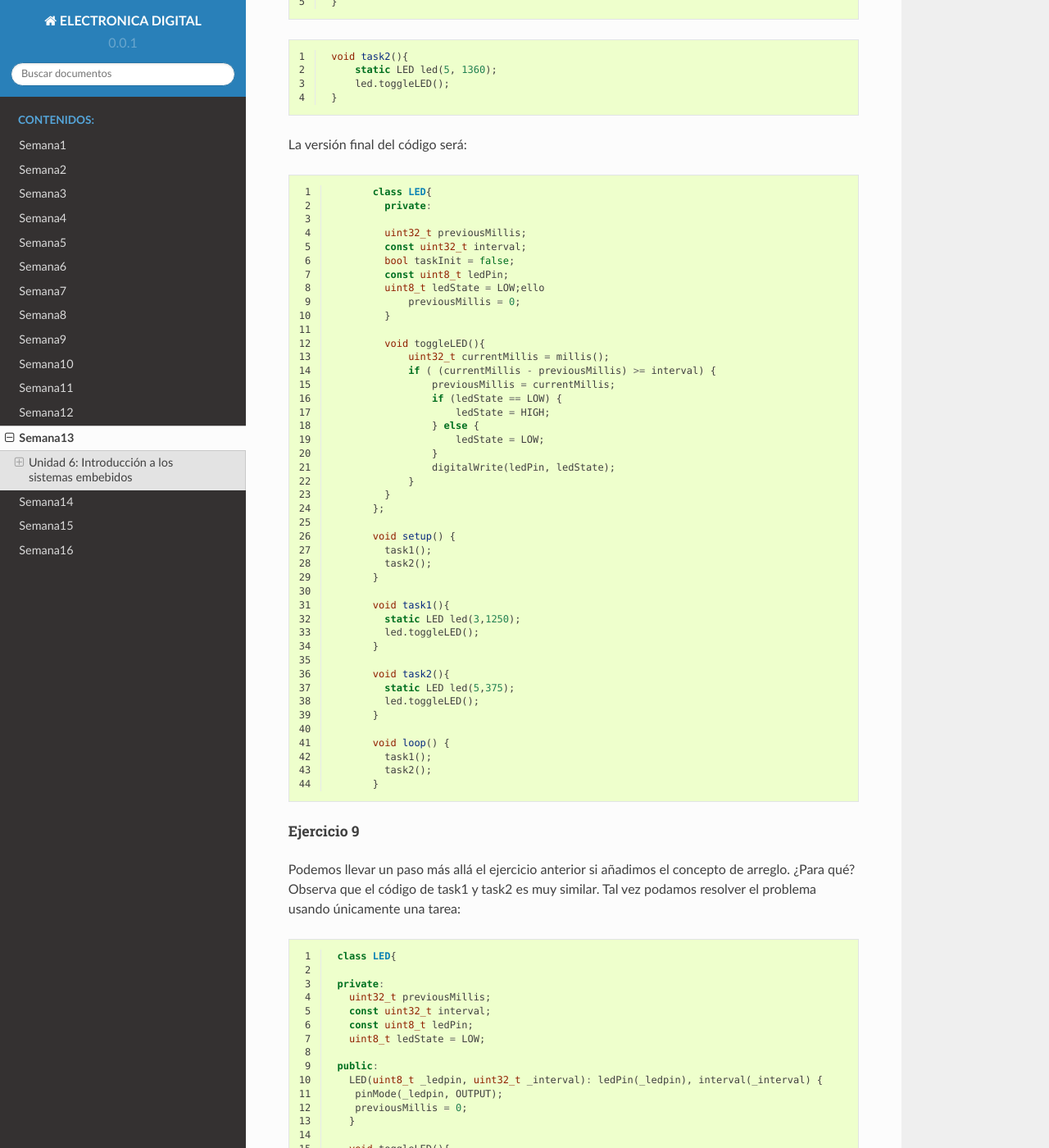
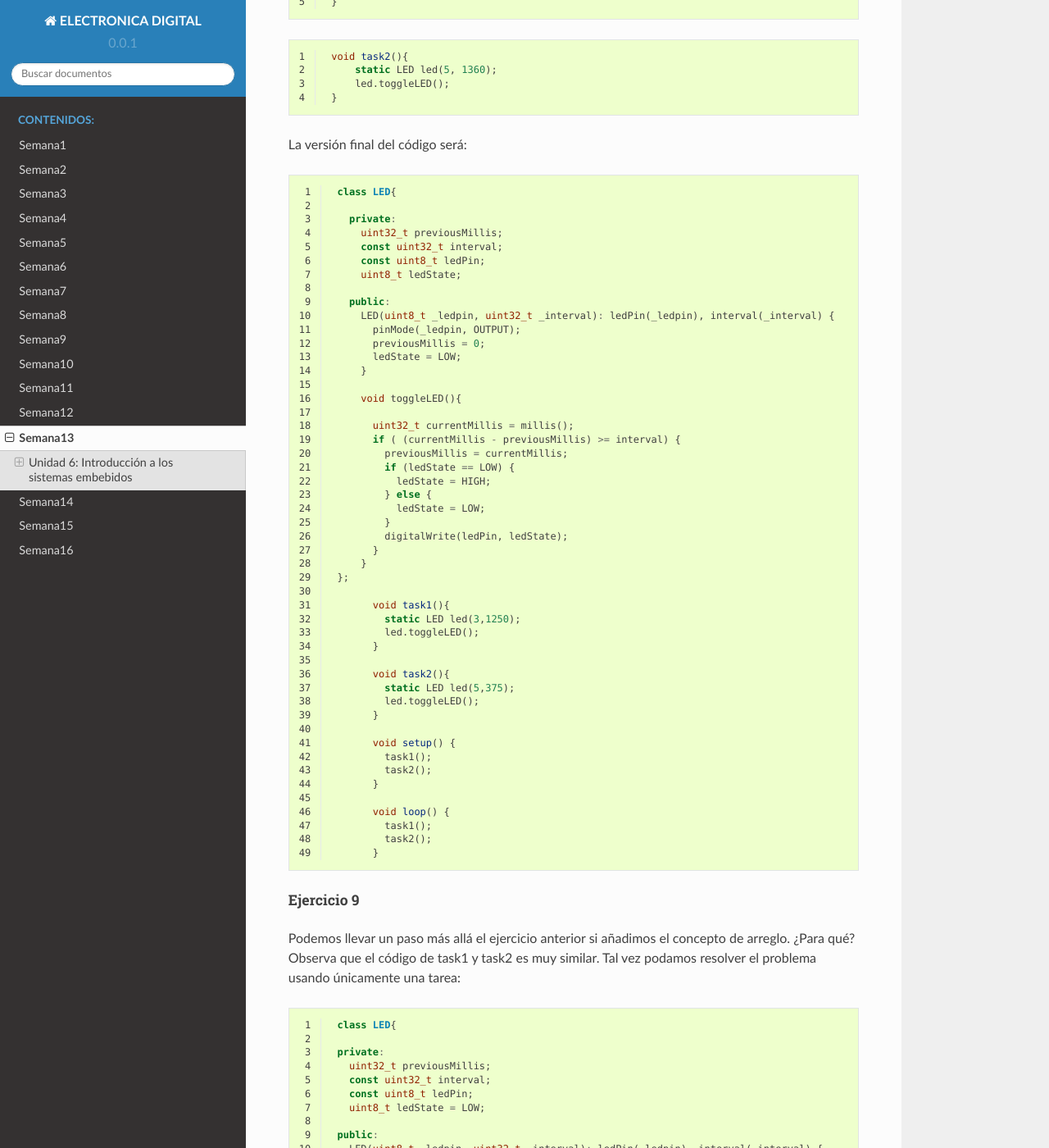
Before and after one commit to juanferfranco/ElectronicaDigital, a Sphinx documentation site: the page built from docs/_semana13/semana13.rst, in a window 1280 px wide and 1400 px high, scrolled down 10802 px. Shown: the whole window at 82% size. Built offline with Sphinx 7.4.7 and the Read the Docs theme 2.0.0, drawn with Linux system fonts in a browser that asks for light colours.

Commit message:
update week 13

```diff
--- a/docs/_semana13/semana13.rst
+++ b/docs/_semana13/semana13.rst
@@ -636,35 +636,35 @@
 .. code-block:: cpp
    :lineno-start: 1
 
-	  class LED{
-	    private:
+    class LED{
 
-            uint32_t previousMillis;
-            const uint32_t interval;
-            bool taskInit = false;
-            const uint8_t ledPin;
-            uint8_t ledState = LOW;ello
-                previousMillis = 0;
+      private:
+        uint32_t previousMillis;
+        const uint32_t interval;
+        const uint8_t ledPin;
+        uint8_t ledState;
+
+      public:
+        LED(uint8_t _ledpin, uint32_t _interval): ledPin(_ledpin), interval(_interval) {
+          pinMode(_ledpin, OUTPUT);
+          previousMillis = 0;
+          ledState = LOW;
+        }
+
+        void toggleLED(){
+
+          uint32_t currentMillis = millis();
+          if ( (currentMillis - previousMillis) >= interval) {
+            previousMillis = currentMillis;
+            if (ledState == LOW) {
+              ledState = HIGH;
+            } else {
+              ledState = LOW;
             }
-
-            void toggleLED(){
-                uint32_t currentMillis = millis();
-                if ( (currentMillis - previousMillis) >= interval) {
-                    previousMillis = currentMillis;
-                    if (ledState == LOW) {
-                        ledState = HIGH;
-                    } else {
-                        ledState = LOW;
-                    }
-                    digitalWrite(ledPin, ledState);
-                }
-            }
-	  };
-
-	  void setup() {
-	    task1();
-	    task2();
-	  }
+            digitalWrite(ledPin, ledState);
+          }
+        }
+    };
 
 	  void task1(){
 	    static LED led(3,1250);
```
Also changed, not shown: other parts of docs/_semana13/semana13.rst (+5 -0 lines).
